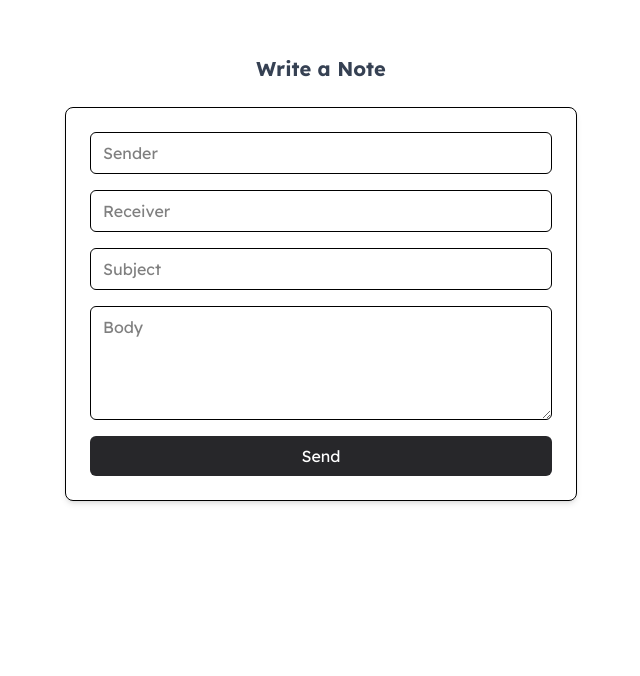
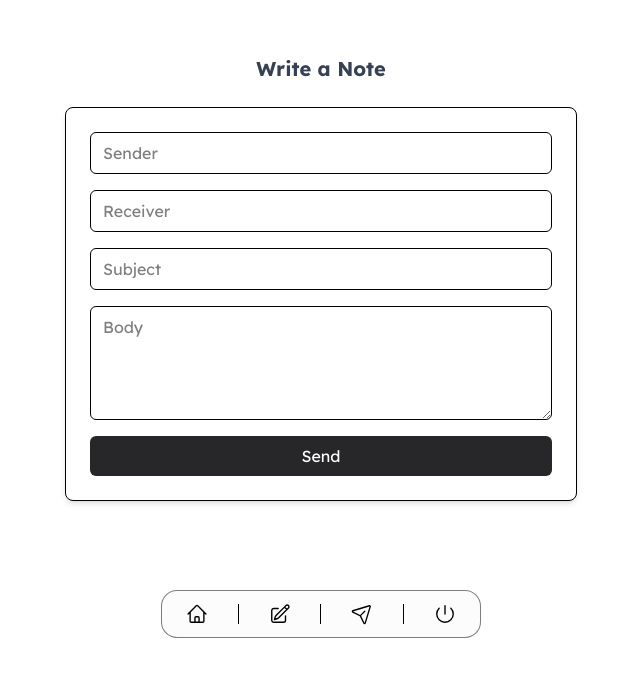
Before and after one commit to CodeGallantX/note_protocol_FE, a React (Vite) app: page /inbox/write in a window 1280 px wide. Shown: the part 122-798 px from the top of the page, without its empty margins (319-959 px from the left). Built offline with nearby package versions, Linux system fonts and the light colour scheme.

Commit message:
Added dock to write page

```diff
--- a/src/pages/write.jsx
+++ b/src/pages/write.jsx
@@ -1,6 +1,7 @@
 import { useState } from "react";
 import { AnimatePresence, motion } from "framer-motion";
 import MessageInput from "../components/MessageInput";
+import Dock from "../components/Dock"
 
 const ComposeNote = () => {
   const [message, setMessage] = useState(null);
@@ -77,6 +78,7 @@ const ComposeNote = () => {
           </motion.div>
         )}
       </AnimatePresence>
+      <Dock />
     </div>
   );
 };
```
